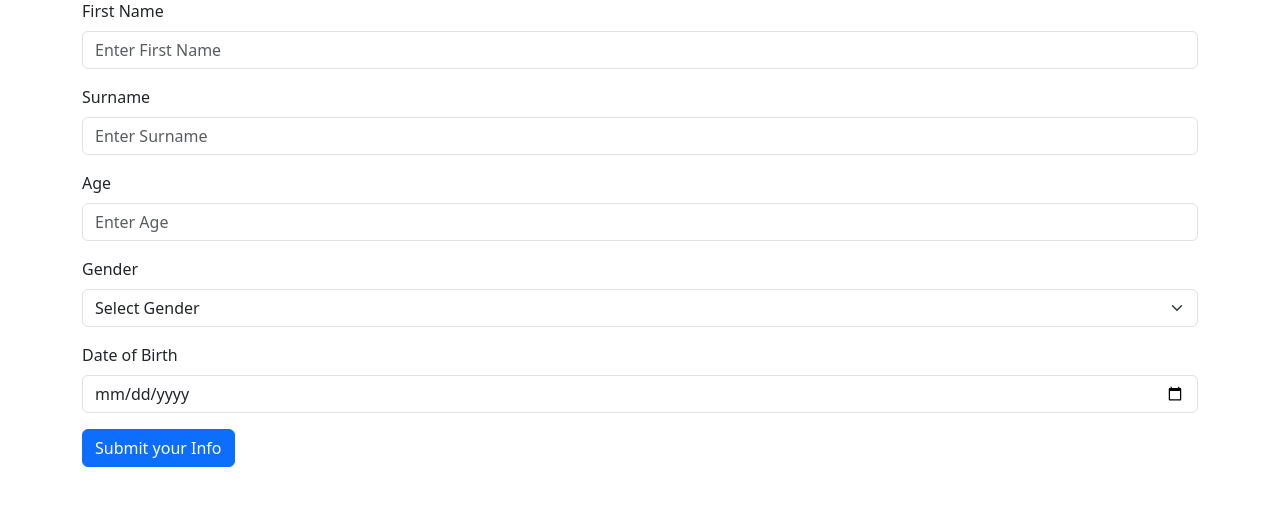
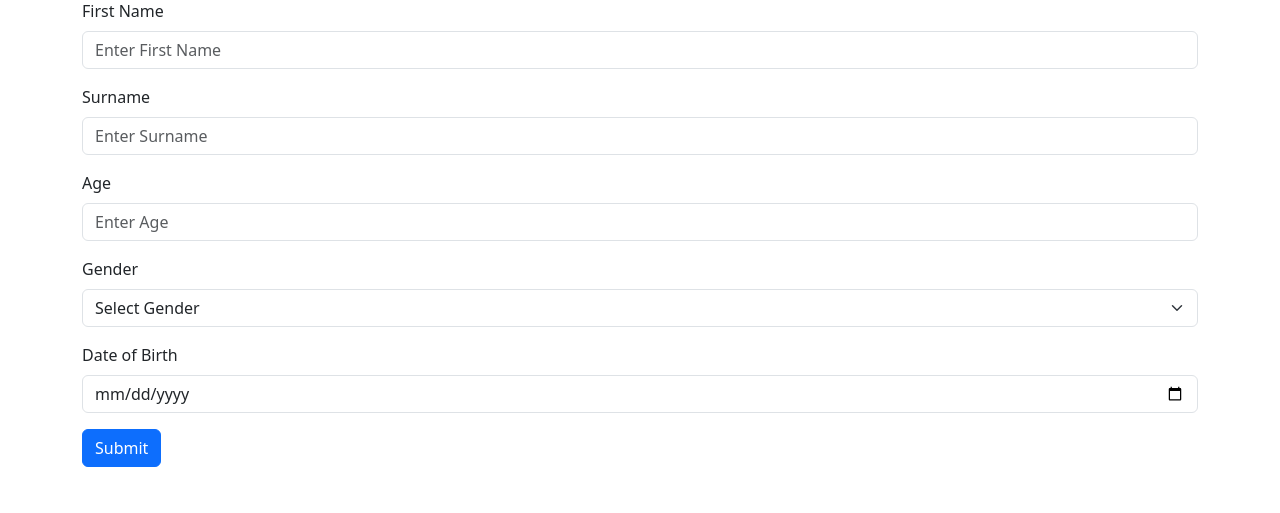
Before and after one commit to vaishnavi10pednekar/Django-Learning, a Django app: page /info/ in a window 1280 px wide. Shown: the part 287-800 px from the top of the page. Run offline with Django 5.2, Linux system fonts and the light colour scheme; data that the repository does not hold is empty.

Commit message:
updated project

```diff
--- a/firstprojectt/templates/info.html
+++ b/firstprojectt/templates/info.html
@@ -73,7 +73,7 @@
         </div>
 
         <button type="submit" class="btn btn-primary">
-            Submit your Info
+            Submit
         </button>
 
     </form>
```
